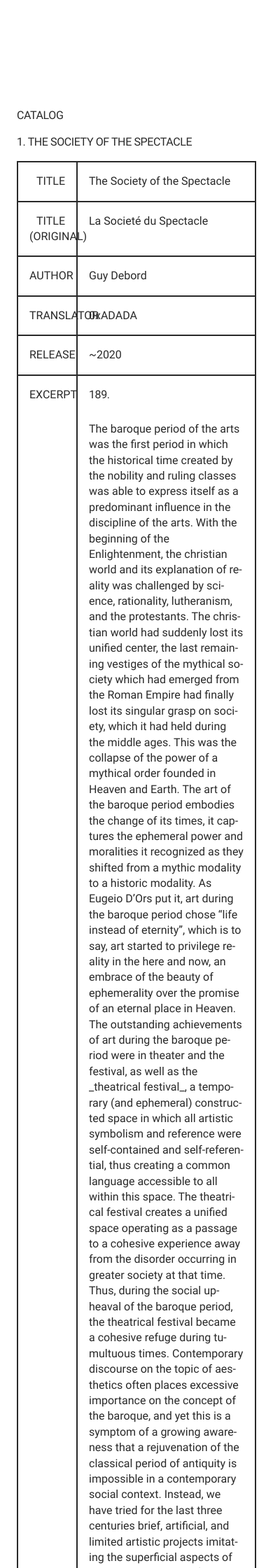
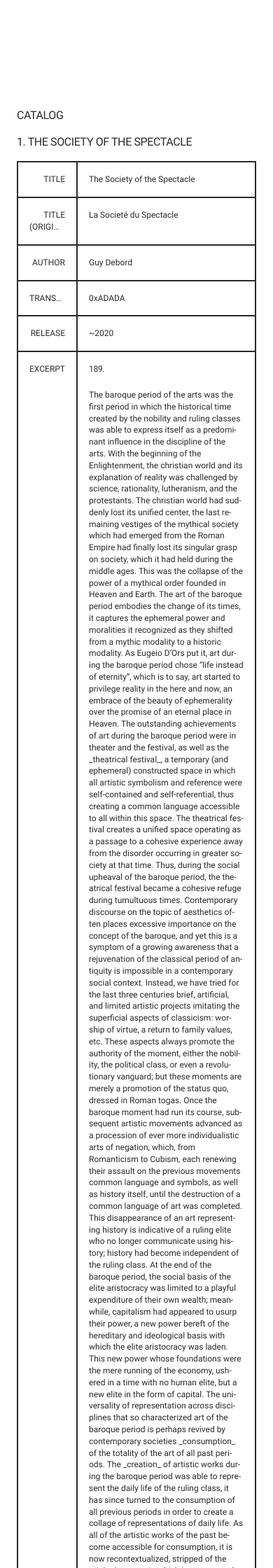
Before and after one commit to unredacted-word/unredacted-word.github.io, a Jekyll site: the page built from index.md, in a window 390 px wide. Shown: the part 773-3013 px from the top of the page at 70% size. Built offline with Jekyll 4.4.1, drawn with Linux system fonts in a browser that asks for light colours; our own code applies the rules of GitHub Pages for plain Markdown files.

Commit message:
fixed responsive table

```diff
--- a/_sass/_util.scss
+++ b/_sass/_util.scss
@@ -142,10 +142,16 @@
 }
 
 .blocktable {
+  font-size: 0.75rem;
   width: 100%;
   border: 2pt solid var(--primary-text-color);
   border-collapse: collapse;
   table-layout: fixed;
+}
+@media (min-width: 720px) {
+  .blocktable {
+    font-size: 1rem;
+  }
 }
 .blocktable th {
   text-align: right;
@@ -156,6 +162,8 @@
   padding: 1rem;
   border: 2pt solid var(--primary-text-color);
   vertical-align: top;
+  text-overflow: ellipsis;
+  overflow: hidden;
 }
 .blocktable tbody tr td:first-child,
 .blocktable tbody tr th:first-child {
```
